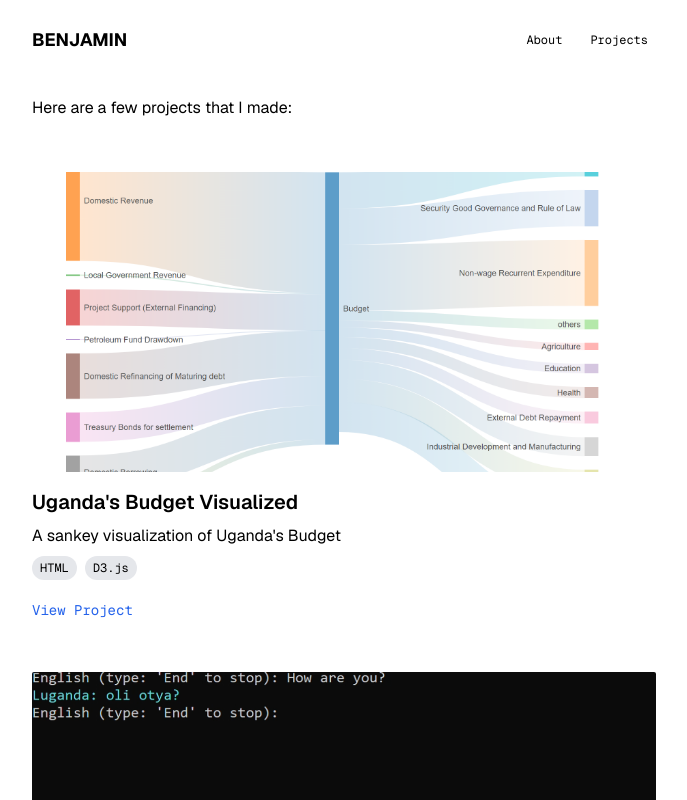
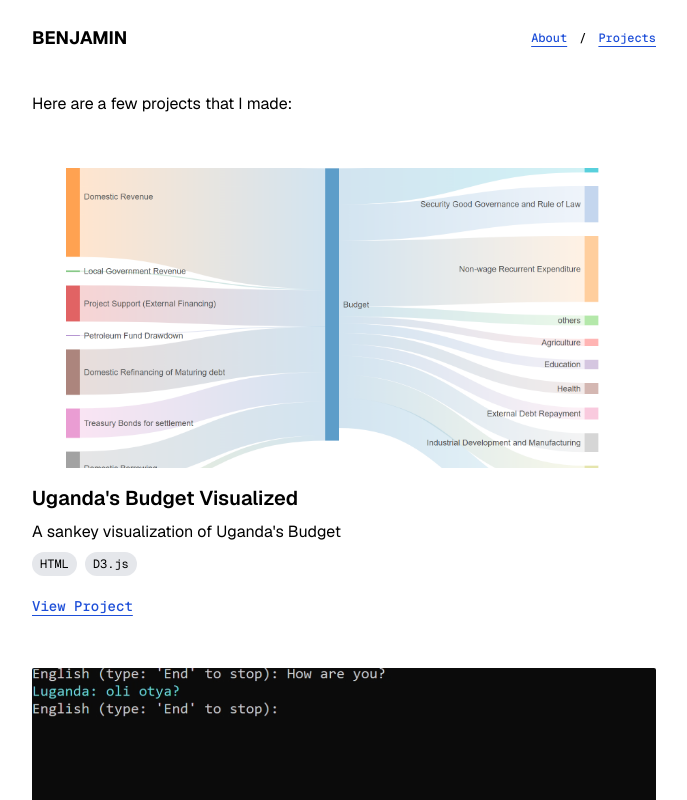
Before and after one commit to ChiefExecutiv/Benjamin.com, a Next.js app: page /Projects in a window 1280 px wide. Shown: the top 800 px of the page, without its empty margins (296-983 px from the left). Built offline with nearby package versions, Linux system fonts and the light colour scheme.

Commit message:
minor changes

```diff
--- a/app/Projects/page.tsx
+++ b/app/Projects/page.tsx
@@ -50,7 +50,7 @@ export default function ProjectsPage() {
               </div>
             </div>
             <div className="flex justify-start space-x-4 mt-auto ">
-              <Link href={project.githubLink} target="_blank" rel="noopener noreferrer" className={`${GeistMono.className} text-blue-600 text-sm inline-flex items-center text-primary hover:underline mt-1 transition-colors duration-300`}>
+              <Link href={project.githubLink} target="_blank" rel="noopener noreferrer" className={`${GeistMono.className} text-blue-700 text-sm font-medium underline decoration-blue-700 underline-offset-4 inline-flex items-center text-primary hover:underline mt-1 transition-colors duration-300`}>
                 View Project
               </Link>
             </div>
--- a/app/header.tsx
+++ b/app/header.tsx
@@ -9,18 +9,20 @@ export function Header() {
       <header className="flex mb-5 md:mb-10 items-center">
         <Logo />
 
-        <nav className={`${GeistMono.className} text-xs grow justify-end items-center flex gap-1 md:gap-3`}>
+        <nav className={`${GeistMono.className} text-xs grow justify-end items-center flex gap-2 md:gap-3 font-medium`}>
 
           <Link
             href="/About"
-            className="inline-flex flex-col gap-1 hover:bg-gray-200 dark:hover:bg-[#313131] active:bg-gray-300 dark:active:bg-[#242424] rounded-sm p-2 transition-[background-color]"
+            className="inline-flex flex-col gap-1 text-blue-700 underline decoration-blue-700 decoration-1 underline-offset-4 font-medium"
           >
             About
           </Link>
 
+          /
+
           <Link
             href="/Projects"
-            className="inline-flex flex-col gap-1 hover:bg-gray-200 dark:hover:bg-[#313131] active:bg-gray-300 dark:active:bg-[#242424] rounded-sm p-2 transition-[background-color]"
+            className="inline-flex flex-col gap-1 text-blue-700 underline decoration-blue-700 decoration-1 underline-offset-4 font-medium"
           >
              Projects
           </Link>
@@ -29,6 +31,16 @@ export function Header() {
             target="_blank"
             className="inline-flex hover:bg-gray-200 dark:hover:bg-[#313131] active:bg-gray-300 dark:active:bg-[#242424] items-center p-2 rounded-sm transition-[background-color] whitespace-nowrap -mr-2"
           >
+
+                    <Link
+            href="/About"
+            className="inline-flex flex-col text-blue-700 underline decoration-blue-700 decoration-1 underline-offset-4  gap-1 hover:bg-gray-200 dark:hover:bg-[#313131] active:bg-gray-300 dark:active:bg-[#242424] rounded-sm p-2 transition-[background-color]
+hover:bg-gray-200 dark:hover:bg-[#313131] active:bg-gray-300 dark:active:bg-[#242424] rounded-sm p-2 transition-[background-color]
+hover:bg-gray-200 dark:hover:bg-[#313131] active:bg-gray-300 dark:active:bg-[#242424] rounded-sm p-2 transition-[background-color]"
+          >
+            About
+          </Link>
+
             <TweetIcon style={{ marginRight: 4 }} /> Follow{" "}
             <span className="hidden md:inline">&nbsp;me</span>
           </a>*/}
```
